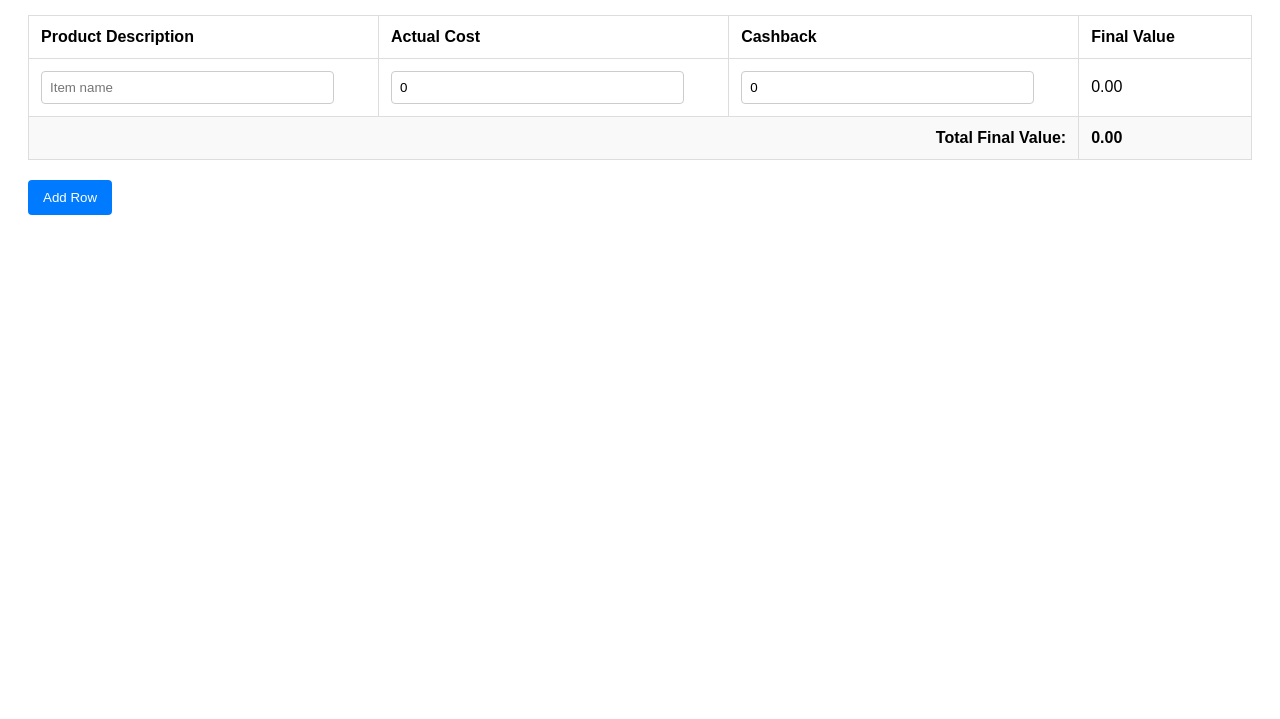
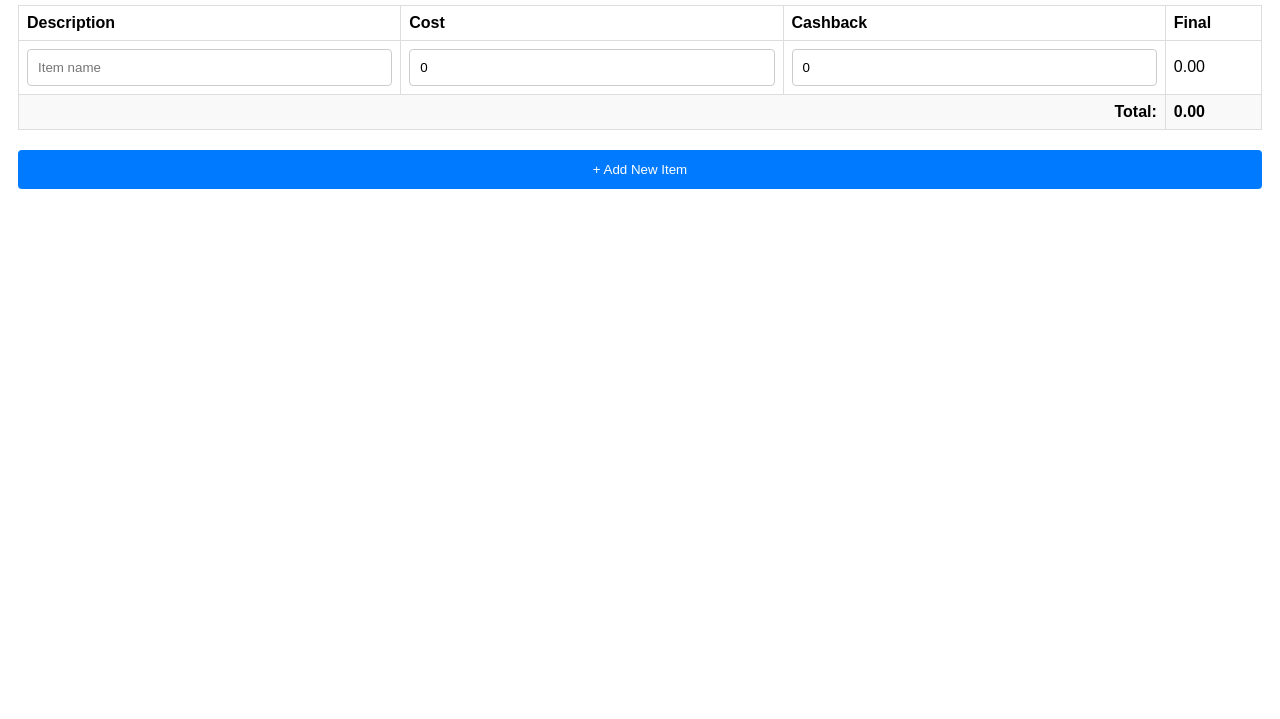
Before and after one commit to witprix/calculate, a plain HTML site: page calculate.html in a window 1280 px wide. Shown: the part 81-800 px from the top of the page. Drawn offline with Linux system fonts and the light colour scheme.

Commit message:
Update calculate.html

```diff
--- a/calculate.html
+++ b/calculate.html
@@ -5,84 +5,86 @@
     <meta name="viewport" content="width=device-width, initial-scale=1.0">
     <title>Expense Tracker</title>
     <style>
-        body { font-family: sans-serif; padding: 20px; }
-        .table-container { overflow-x: auto; }
+        body { font-family: sans-serif; padding: 10px; }
+
+        /* Table Layout for Desktop */
         table { width: 100%; border-collapse: collapse; margin-bottom: 20px; }
-        th, td { border: 1px solid #ddd; padding: 12px; text-align: left; }
-        input { width: 90%; padding: 8px; border: 1px solid #ccc; border-radius: 4px; box-sizing: border-box; }
+        th, td { border: 1px solid #ddd; padding: 8px; text-align: left; }
+        input { width: 100%; padding: 10px; border: 1px solid #ccc; border-radius: 4px; box-sizing: border-box; }
+
+        /* Mobile Responsive Strategy: Stacked Cards */
+        @media screen and (max-width: 600px) {
+            thead { display: none; } /* Hide headers */
+            tr { display: block; margin-bottom: 15px; border: 1px solid #ccc; padding: 10px; border-radius: 8px; }
+            td { display: block; text-align: right; border: none; padding: 5px 0; }
+            td::before { content: attr(data-label); float: left; font-weight: bold; }
+            input { width: 60%; }
+        }
+
         .total-row { font-weight: bold; background-color: #f9f9f9; }
-        button { padding: 10px 15px; cursor: pointer; background: #007bff; color: white; border: none; border-radius: 4px; }
+        button { padding: 12px 20px; cursor: pointer; background: #007bff; color: white; border: none; border-radius: 4px; width: 100%; }
     </style>
 </head>
 <body>
 
-<h2>Product Cost Calculator</h2>
+<h2>Expense Tracker</h2>
 
-<div class="table-container">
 <table id="productTable">
     <thead>
         <tr>
-                <th>Product Description</th>
-                <th>Actual Cost</th>
+            <th>Description</th>
+            <th>Cost</th>
             <th>Cashback</th>
-                <th>Final Value</th>
+            <th>Final</th>
         </tr>
     </thead>
     <tbody id="tableBody">
         <tr>
-                <td><input type="text" placeholder="Item name"></td>
-                <td><input type="text" class="cost" value="0" oninput="calculate()"></td>
-                <td><input type="text" class="cashback" value="0" oninput="calculate()"></td>
-                <td class="final-value">0.00</td>
+            <td data-label="Description"><input type="text" placeholder="Item name"></td>
+            <td data-label="Actual Cost"><input type="text" class="cost" value="0" oninput="calculate()"></td>
+            <td data-label="Cashback"><input type="text" class="cashback" value="0" oninput="calculate()"></td>
+            <td data-label="Final Value" class="final-value">0.00</td>
         </tr>
     </tbody>
     <tfoot>
         <tr class="total-row">
-                <td colspan="3" style="text-align: right;">Total Final Value:</td>
+            <td colspan="3" style="text-align: right;">Total:</td>
             <td id="grandTotal">0.00</td>
         </tr>
     </tfoot>
 </table>
-    <button onclick="addRow()">Add Row</button>
-</div>
+<button onclick="addRow()">+ Add New Item</button>
 
 <script>
-    // Helper to safely evaluate math strings like "75+99"
     function evaluateMath(str) {
         try {
-            // Regex allows numbers and math operators (+, -, *, /) only
             if (/^[0-9+\-*/. ]+$/.test(str)) {
                 return eval(str);
             }
             return parseFloat(str) || 0;
-        } catch (e) {
-            return 0;
-        }
+        } catch (e) { return 0; }
     }
 
     function calculate() {
         let rows = document.querySelectorAll('#tableBody tr');
         let grandTotal = 0;
-
         rows.forEach(row => {
             let cost = evaluateMath(row.querySelector('.cost').value);
             let cashback = evaluateMath(row.querySelector('.cashback').value);
             let final = cost - cashback;
-
             row.querySelector('.final-value').innerText = final.toFixed(2);
             grandTotal += final;
         });
-
         document.getElementById('grandTotal').innerText = grandTotal.toFixed(2);
     }
 
     function addRow() {
         let tbody = document.getElementById('tableBody');
         let newRow = `<tr>
-            <td><input type="text" placeholder="Item name"></td>
-            <td><input type="text" class="cost" value="0" oninput="calculate()"></td>
-            <td><input type="text" class="cashback" value="0" oninput="calculate()"></td>
-            <td class="final-value">0.00</td>
+            <td data-label="Description"><input type="text" placeholder="Item name"></td>
+            <td data-label="Actual Cost"><input type="text" class="cost" value="0" oninput="calculate()"></td>
+            <td data-label="Cashback"><input type="text" class="cashback" value="0" oninput="calculate()"></td>
+            <td data-label="Final Value" class="final-value">0.00</td>
         </tr>`;
         tbody.insertAdjacentHTML('beforeend', newRow);
     }
```
Lines whose indentation alone changed are shown as unchanged.
